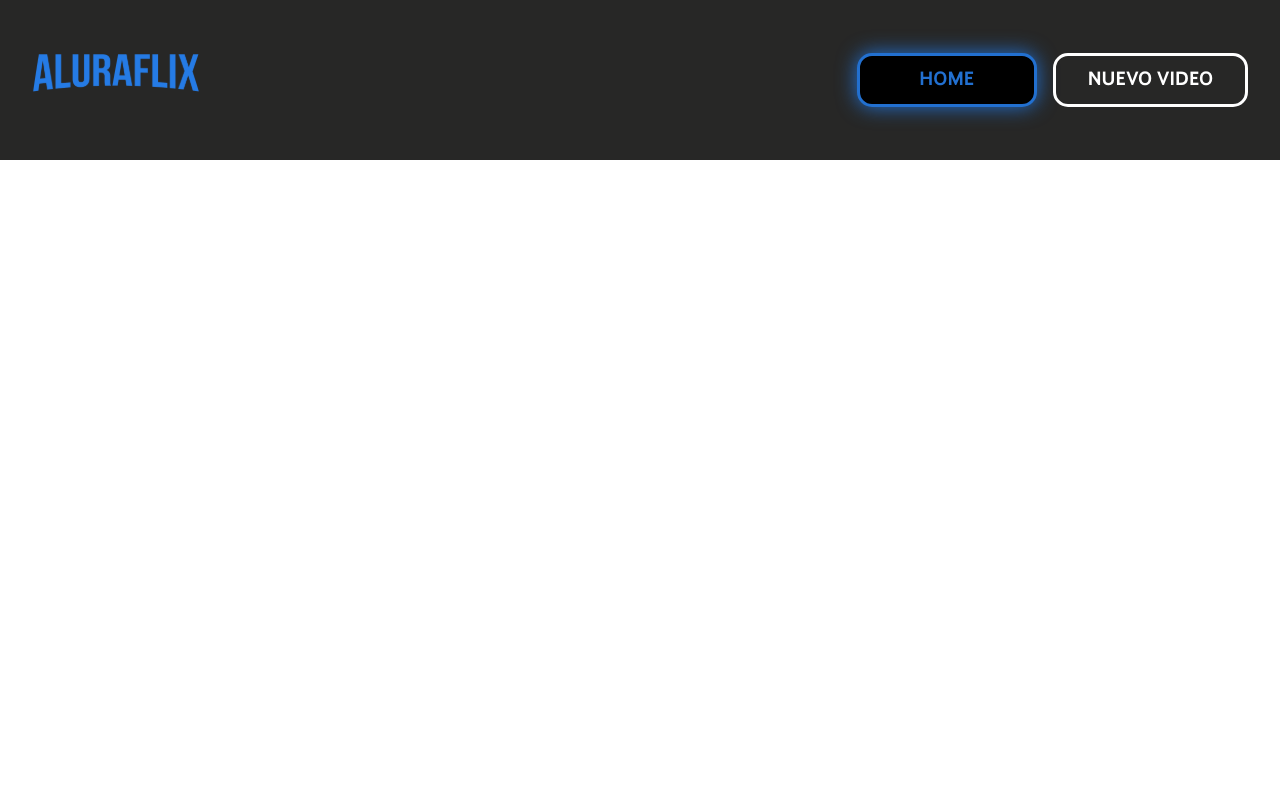
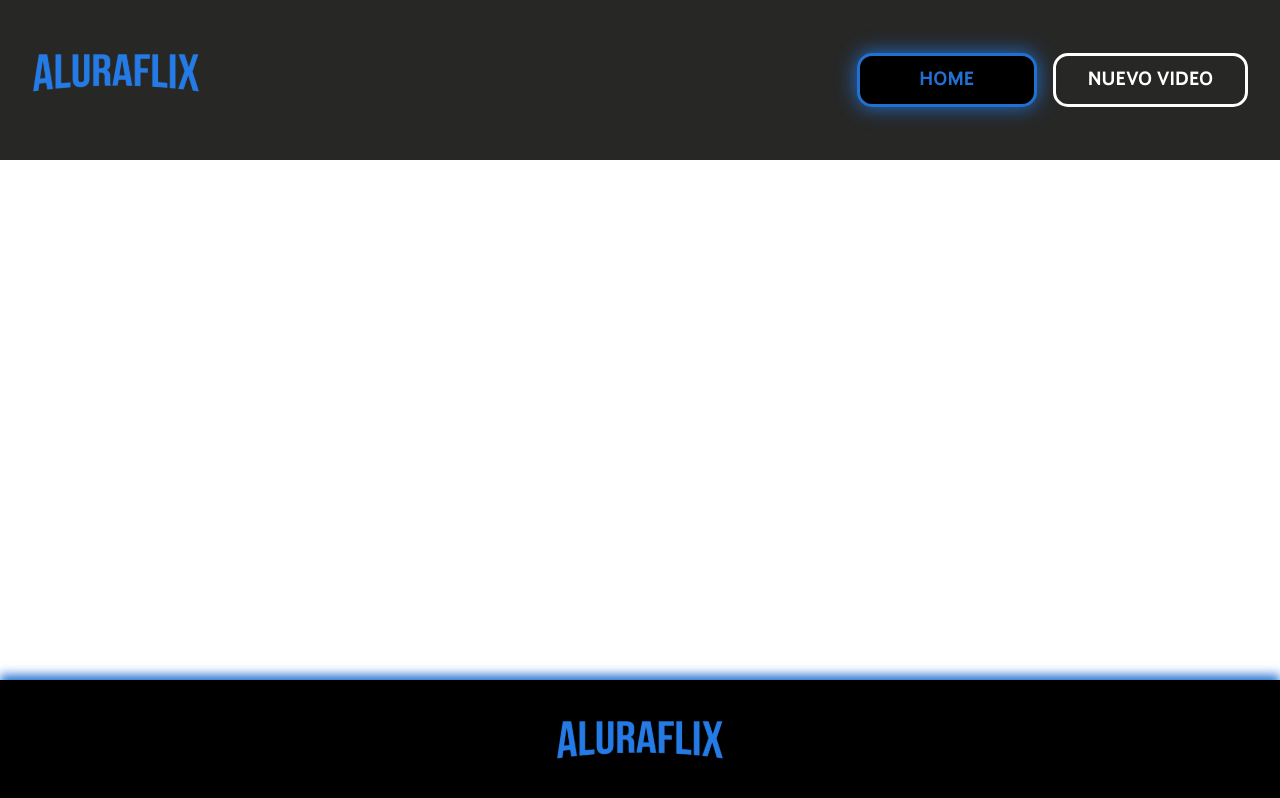
Before and after one commit to DiegoMoctezuma/Alura-Flix, a React (Vite) app: page / in a window 1280 px wide. Built offline with nearby package versions, Linux system fonts and the light colour scheme.

Commit message:
Estilos - footer

```diff
--- /dev/null
+++ b/src/Components/Footer/index.jsx
@@ -0,0 +1,33 @@
+import styled from "styled-components";
+import logo from "/img/Logo.svg";
+
+const FooterEstilizado = styled.footer`
+    width: 100%;
+    height: 15vh;
+    background-color: var(--Black);
+    box-shadow: 0 -5px 10px var(--Blue);
+
+    display: flex;
+    justify-content: center;
+    align-items: center;
+
+    position: fixed;
+    bottom: 0;
+    left: 0;
+    z-index: 1000;
+
+    img{
+        height:40px;
+        width: auto;
+    }
+`;
+
+function Footer(){
+    return(
+        <FooterEstilizado>
+            <img src={logo} alt="Logo de la página"/>
+        </FooterEstilizado>
+    )
+}
+
+export default Footer;
--- a/src/pages/PaginaBase.jsx
+++ b/src/pages/PaginaBase.jsx
@@ -2,6 +2,7 @@ import { Outlet } from "react-router-dom";
 import styled from "styled-components";
 import Header from "../Components/Header";
 import GlobalStyle from "../Components/GlobalStyles/GlobalStyles";
+import Footer from "../Components/Footer";
 
 const Container = styled.div`
     width: 100%;
@@ -16,6 +17,7 @@ function PaginaBase() {
                 <Container>
                     <Outlet/>
                 </Container>
+                <Footer/>
             </main>
         </>
     )
```
